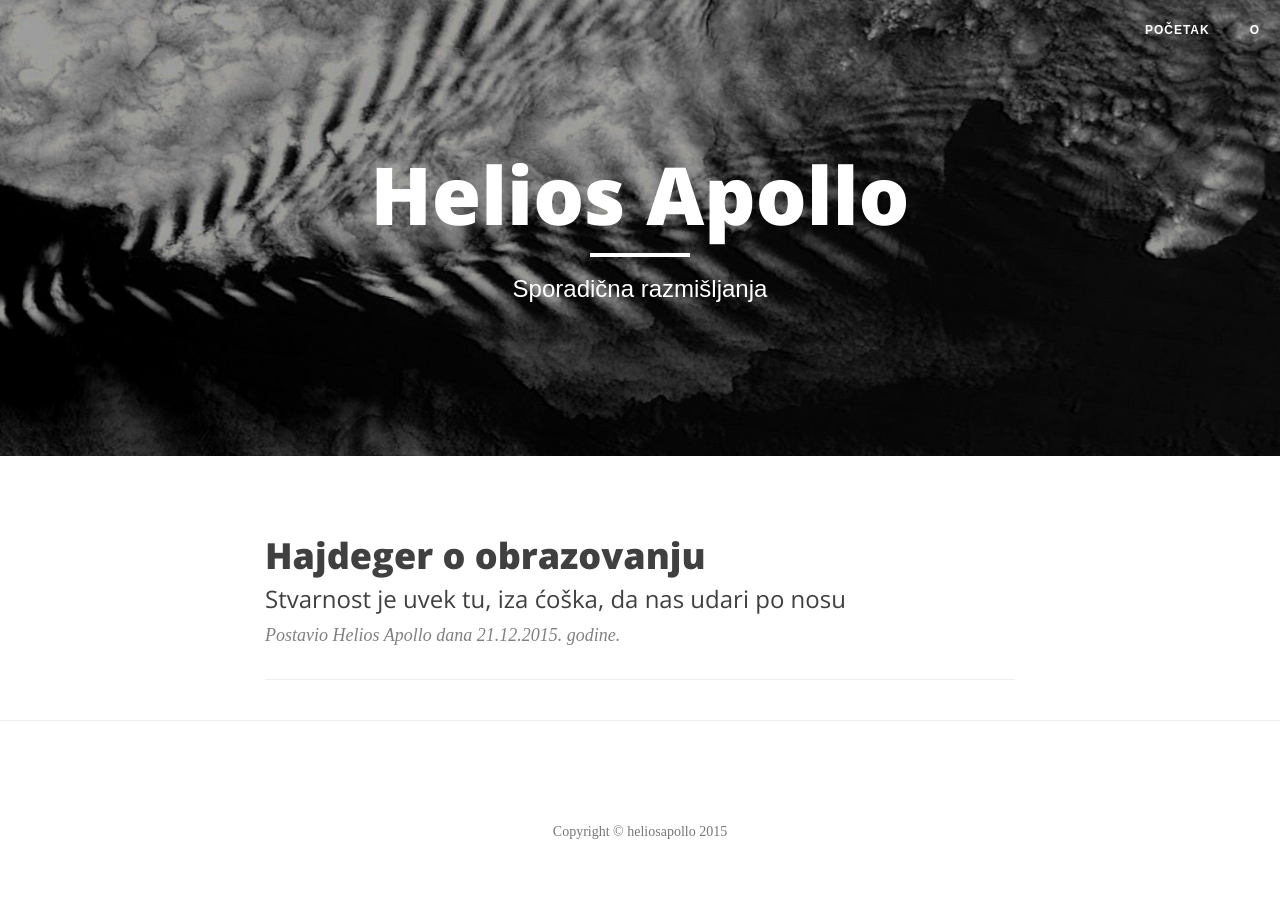
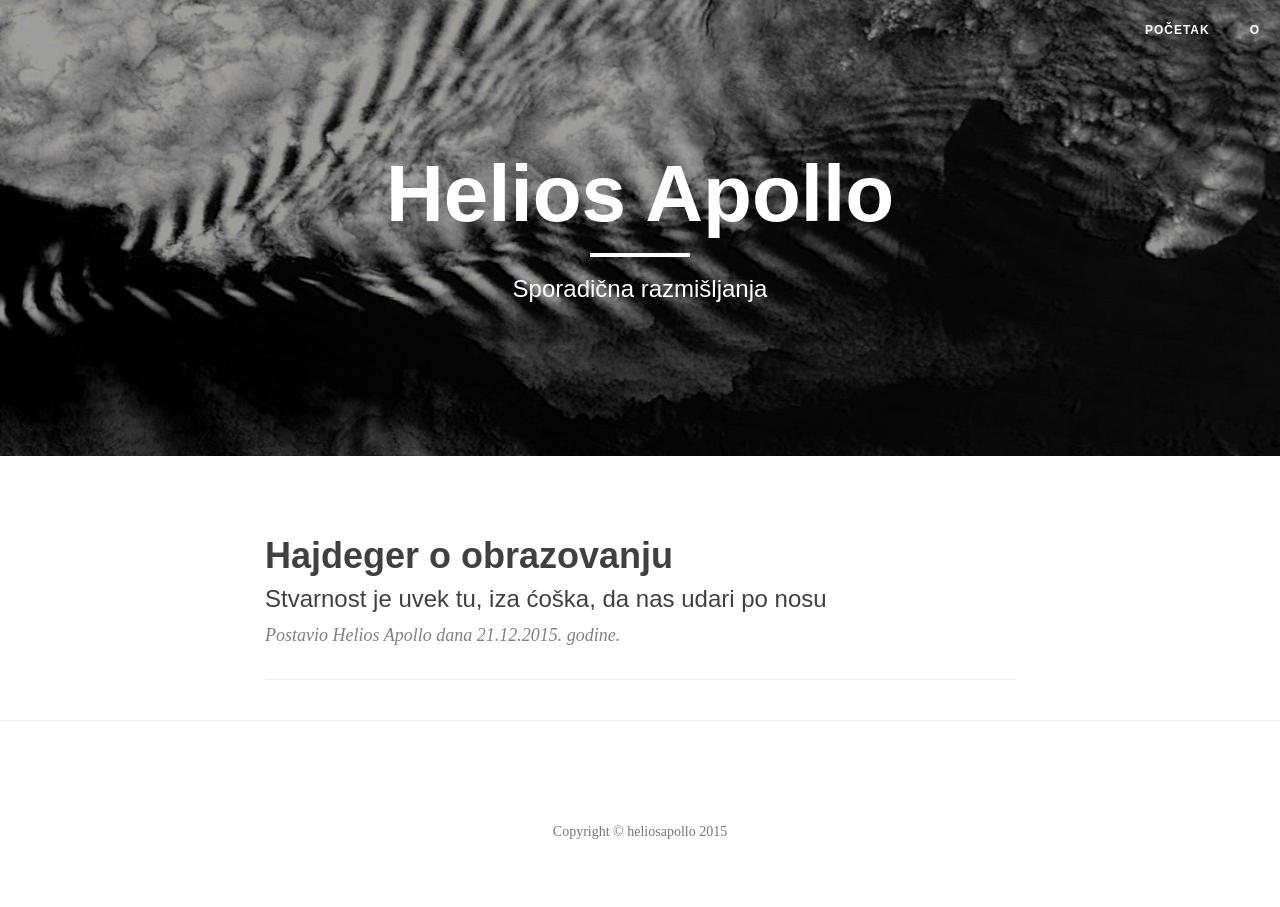
Before and after one commit to helios-apollo/helios-apollo.github.io, a Jekyll site: the page built from index.html, in a window 1280 px wide. Built offline with Jekyll 4.4.1, drawn with Linux system fonts in a browser that asks for light colours; nearby versions of some CDN libraries; the list of posts is cut into pages by our own code.

Commit message:
first blog post

```diff
--- a/css/clean-blog.css
+++ b/css/clean-blog.css
@@ -24,6 +24,7 @@ h5,
 h6 {
   font-family: 'Open Sans', 'Helvetica Neue', Helvetica, Arial, sans-serif;
   font-weight: 800;
+  font-family: Arial, sans-serif;
 }
 a {
   color: #404040;
--- a/less/clean-blog.less
+++ b/less/clean-blog.less
@@ -27,6 +27,7 @@ h5,
 h6 {
 	.sans-serif;
 	font-weight: 800;
+    font-family: Arial, sans-serif;
 }
 
 a {
```
Also changed, not shown: css/clean-blog.min.css.
